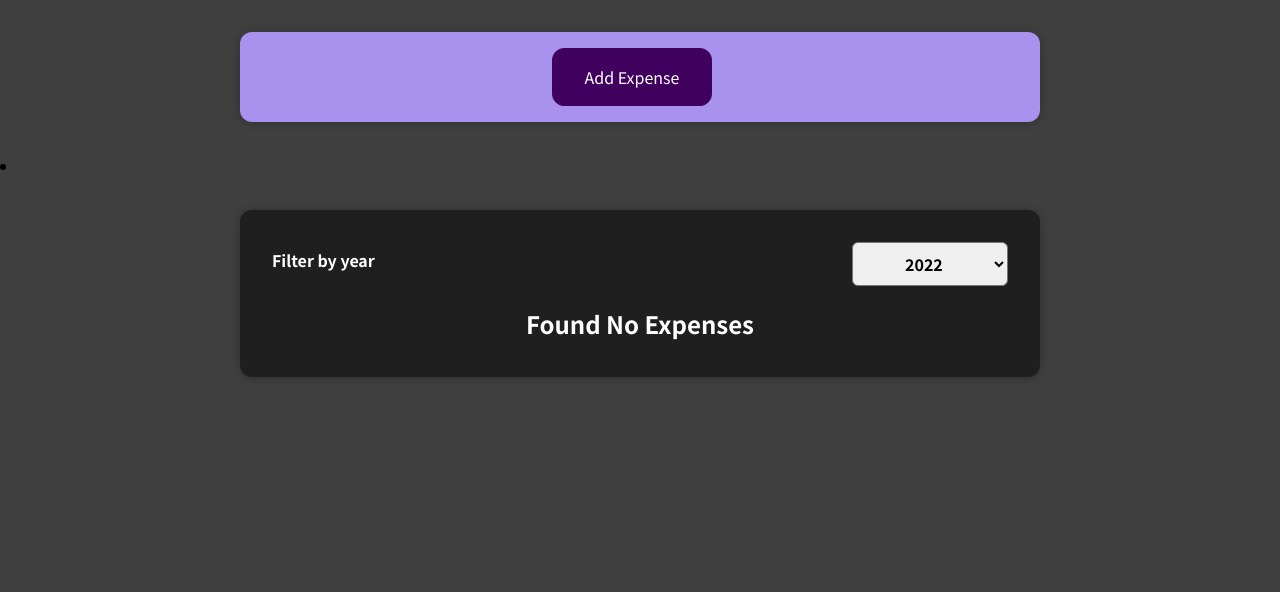
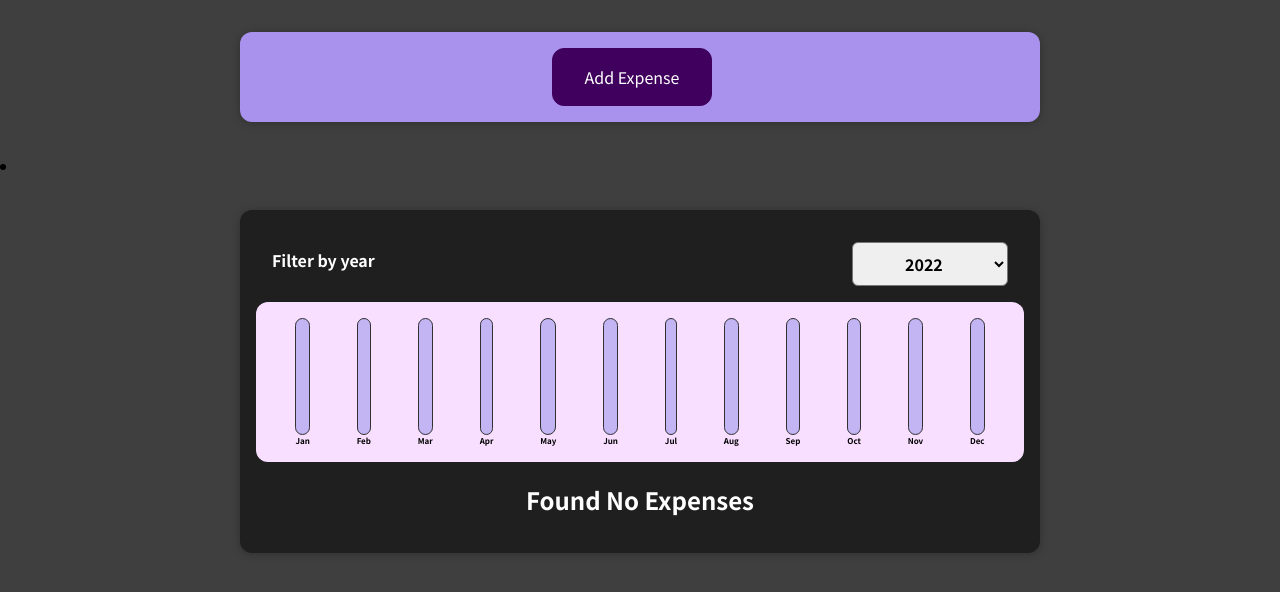
Before and after one commit to dfmoreto/react_complete_guide, a React (Create React App) app: page / in a window 1280 px wide. Shown: the top 592 px of the page. Built offline with nearby package versions, Linux system fonts and the light colour scheme.

Commit message:
End of module

```diff
--- /dev/null
+++ b/src/components/Chart/Chart.css
@@ -0,0 +1,9 @@
+.chart {
+  padding: 1rem;
+  border-radius: 12px;
+  background-color: #f8dfff;
+  text-align: center;
+  display: flex;
+  justify-content: space-around;
+  height: 10rem;
+}
--- /dev/null
+++ b/src/components/Chart/Chart.js
@@ -0,0 +1,23 @@
+import ChartBar from "./ChartBar"
+
+import "./Chart.css"
+
+const Chart = (props) => {
+  const dataPointValues = props.dataPoints.map(dataPoint => dataPoint.value)
+  const totalMaximum = Math.max(...dataPointValues)
+
+  return (
+    <div className="chart">
+      {props.dataPoints.map(dataPoint =>
+        <ChartBar
+          key={dataPoint.label}
+          value={dataPoint.value}
+          maxValue={totalMaximum}
+          label={dataPoint.label}
+        />
+      )}
+    </div>
+  )
+}
+
+export default Chart
--- /dev/null
+++ b/src/components/Chart/ChartBar.css
@@ -0,0 +1,30 @@
+.chart-bar {
+  height: 100%;
+  display: flex;
+  flex-direction: column;
+  align-items: center;
+}
+
+.chart-bar__inner {
+  height: 100%;
+  width: 100%;
+  border: 1px solid #313131;
+  border-radius: 12px;
+  background-color: #c3b4f3;
+  overflow: hidden;
+  display: flex;
+  flex-direction: column;
+  justify-content: flex-end;
+}
+
+.chart-bar__fill {
+  background-color: #4826b9;
+  width: 100%;
+  transition: all 0.3s ease-out;
+}
+
+.chart-bar__label {
+  font-weight: bold;
+  font-size: 0.5rem;
+  text-align: center;
+}
--- /dev/null
+++ b/src/components/Chart/ChartBar.js
@@ -0,0 +1,20 @@
+import "./ChartBar.css"
+
+const ChartBar = (props) => {
+  let barFillHeight = "0%";
+
+  if(props.maxValue > 0) {
+    barFillHeight = Math.round(props.value / props.maxValue * 100) + "%"
+  }
+
+  return (
+    <div className="chart-bar">
+      <div className="chart-bar__inner">
+        <div className="chart-bar__fill" style={{ height: barFillHeight }}></div>
+      </div>
+      <div className="chart-bar__label">{props.label}</div>
+    </div>
+  )
+}
+
+export default ChartBar
--- a/src/components/NewExpense/ExpenseForm.js
+++ b/src/components/NewExpense/ExpenseForm.js
@@ -38,7 +38,7 @@
 
     const expenseData = {
       title: enteredTitle,
-      amount: enteredAmount,
+      amount: +enteredAmount,
       date: new Date(enteredDate + "T00:00:00")
     }
 
--- a/src/components/expenses/Expenses.js
+++ b/src/components/expenses/Expenses.js
@@ -2,6 +2,7 @@
 
 import ExpensesFilter from "./ExpensesFilter"
 import ExpensesList from "./ExpensesList"
+import ExpensesChart from "./ExpensesChart"
 import Card from "../UI/Card"
 
 import "./Expenses.css"
@@ -24,7 +25,7 @@
           year={filteredYear}
           onYearSelect={yearSelectHandler}
         />
-
+        <ExpensesChart expenses={filteredItems} />
         <ExpensesList items={filteredItems} />
       </Card>
     </li>
--- /dev/null
+++ b/src/components/expenses/ExpensesChart.js
@@ -0,0 +1,27 @@
+import Chart from "../Chart/Chart"
+
+const ExpensesChart = (props) => {
+  const chartDataPoints = [
+    { label: 'Jan', value: 0 },
+    { label: 'Feb', value: 0 },
+    { label: 'Mar', value: 0 },
+    { label: 'Apr', value: 0 },
+    { label: 'May', value: 0 },
+    { label: 'Jun', value: 0 },
+    { label: 'Jul', value: 0 },
+    { label: 'Aug', value: 0 },
+    { label: 'Sep', value: 0 },
+    { label: 'Oct', value: 0 },
+    { label: 'Nov', value: 0 },
+    { label: 'Dec', value: 0 }
+  ]
+
+  for(const expense of props.expenses) {
+    const month = expense.date.getMonth();
+    chartDataPoints[month].value += expense.amount
+  }
+
+  return <Chart dataPoints={chartDataPoints} />
+}
+
+export default ExpensesChart
```
Also changed, not shown: 1 other file (tests, documents, lock files or other folders).
